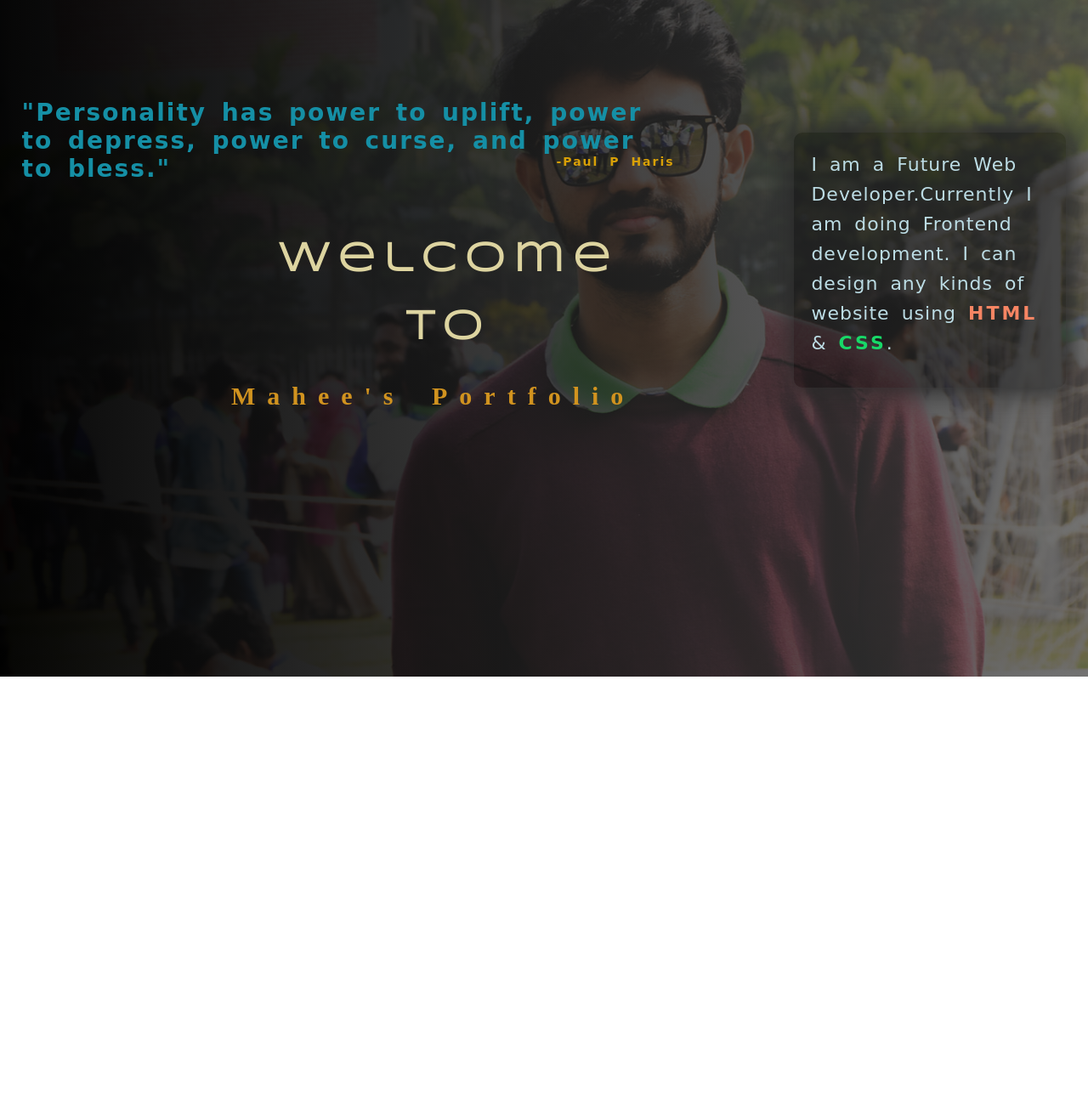
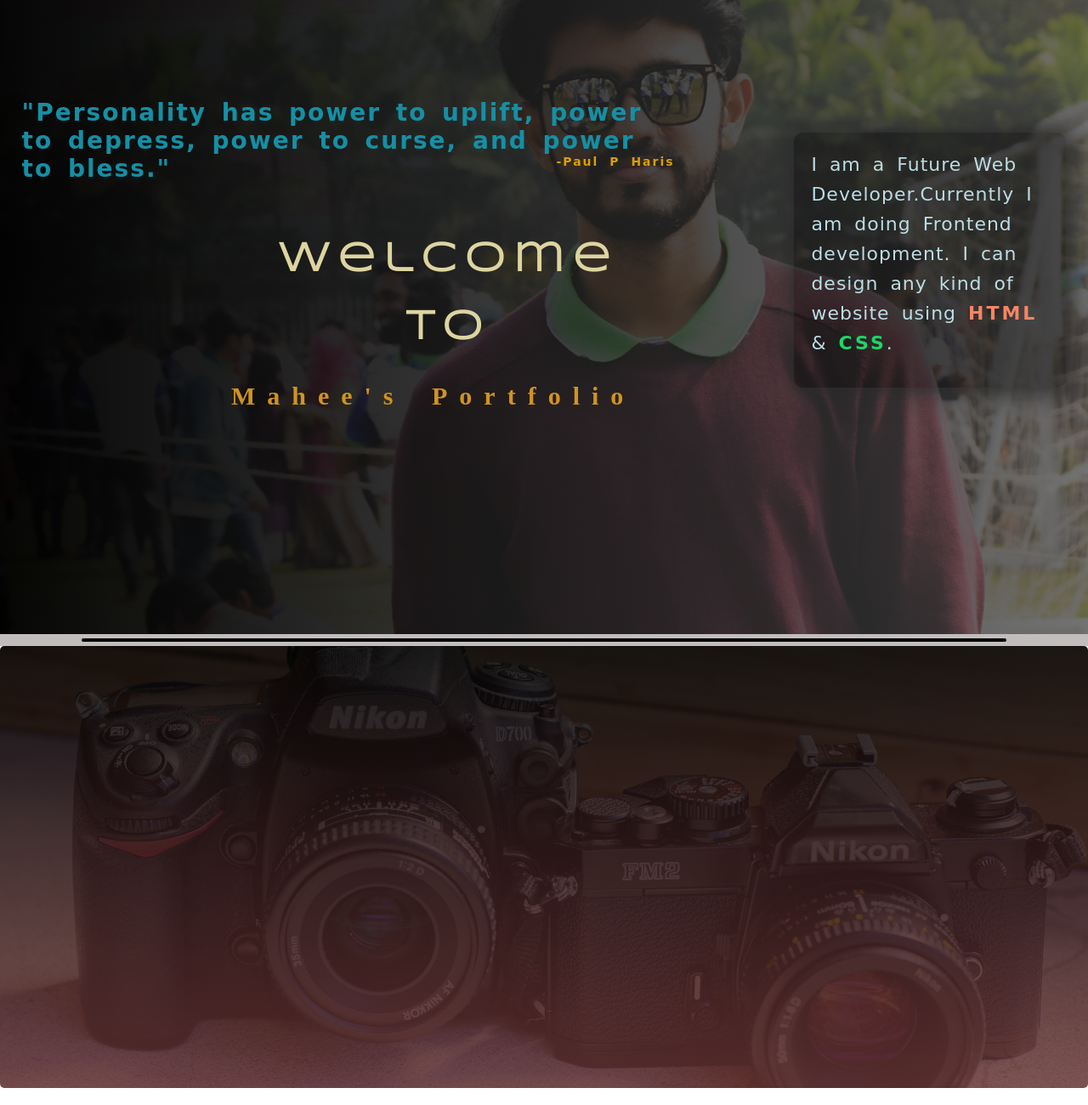
Before and after one commit to maheenur13/myPortfoliotrial, a plain HTML site: page index.html in a window 1280 px wide. Shown: the part 164-1464 px from the top of the page at 85% size. Before the commit the page ends 960 px from the top, so only its background shows below. Drawn offline with nearby package versions, Linux system fonts and the light colour scheme; a web font is replaced by a local one.

Commit message:
updating features

```diff
--- a/index.html
+++ b/index.html
@@ -20,7 +20,8 @@
         <nav>
 
             <ul>
-                <li id="logo"><a href="index.html"> <span id="logo-1">Mahee</span> <span id="logo-2">Nur</span> </a></li>
+                <li id="logo"><a href="index.html"> <span id="logo-1">Mahee</span> <span id="logo-2">Nur</span> </a>
+                </li>
                 <li><a href="index.html">Home</a></li>
                 <li><a href="interest.html">Interests</a></li>
                 <li><a href="works.html">Works</a></li>
@@ -30,6 +31,7 @@
             </ul>
         </nav>
     </section>
+    <div id="all-section-center">
         <section class="second_section">
             <div class="all_texts">
                 <h2>"Personality has power to uplift, power to depress, power to curse, and power to bless."<span
@@ -40,15 +42,22 @@
             </div>
             <div class="second-section-right">
                 <p>
-                I am a Future Web Developer.Currently I am doing Frontend development. I can design any kinds of website using <span class="coloring-html">HTML</span> & <span class="coloring-css">CSS</span>.
+                    I am a Future Web Developer.Currently I am doing Frontend development. I can design any kind of
+                    website
+                    using <span class="coloring-html">HTML</span> & <span class="coloring-css">CSS</span>.
                 </p>
-            <a class="button" href="https://www.linkedin.com/in/jahidun-nur-mahee-622634198/" target="_blank">Contact Me</a>
+                <a class="button" href="https://www.linkedin.com/in/jahidun-nur-mahee-622634198/"
+                    target="_blank">Contact
+                    Me</a>
             </div>
         </section>
-
-    <section>
+        <div class="line-break">
+            <p></p>
+        </div>
+        <section class="third-section">
 
         </section>
+    </div>
 
 </body>
 
--- a/style.css
+++ b/style.css
@@ -10,7 +10,7 @@ nav{
     height: 60px;
     /* height: auto; */
     background-color: #08596d;
-    /* position: fixed; */
+    position: fixed;
     border-bottom: 1px solid black;
     z-index: 100;
 }
@@ -57,6 +57,7 @@ nav ul li a:hover{
 }
 
 
+
 /* styling the logo */
 #logo{
     margin-right: 100px;
@@ -84,7 +85,7 @@ nav ul li a:hover{
 }
 .second_section{
     background-image:linear-gradient(90deg,rgba(0, 0, 0, 0.972),rgba(66, 66, 66, 0.719)), url("images/mypicture.jpg");
-    height: 900px;
+    height: 910px;
     background-size:100%;
     display: flex;
     /* position: relative; */
@@ -167,7 +168,6 @@ nav ul li a:hover{
     font-size: 22px;
     padding:20px 10px 0px 20px ;
     word-wrap: break-word;
-    /* white-space: pre-wrap; */
     color: rgb(188, 220, 228);
     /* height: 400px; */
     font-family:'Redressed', cursive ;
@@ -198,3 +198,32 @@ nav ul li a:hover{
     transition: .5s;
     letter-spacing:2px ;
 }
+
+
+
+/* designing line breaking */
+.line-break{
+    padding: 5px 0px 5px 0px;
+    background-color: rgb(194, 189, 189);
+    display: flex;
+    justify-content: center;
+
+}
+.line-break p{
+
+    width: 85%;
+    border-radius: 10px;
+    border: 2px solid rgb(2, 2, 2);
+}
+/* styling third section */
+.third-section{
+    /* border: 2px solid yellow; */
+    height: 520px;
+    width: 100%;
+    background-image:linear-gradient(rgba(3, 3, 3, 0.87),rgba(99, 49, 49, 0.829)), url("images/camera.jpeg");
+    background-position: center;
+    background-size: cover;
+    margin-bottom: 20px;
+    border-radius: 5px;
+    /* filter: blur(90%); */
+}
```
Also changed, not shown: images/camera.jpeg (added). Lines whose indentation alone changed are shown as unchanged.
